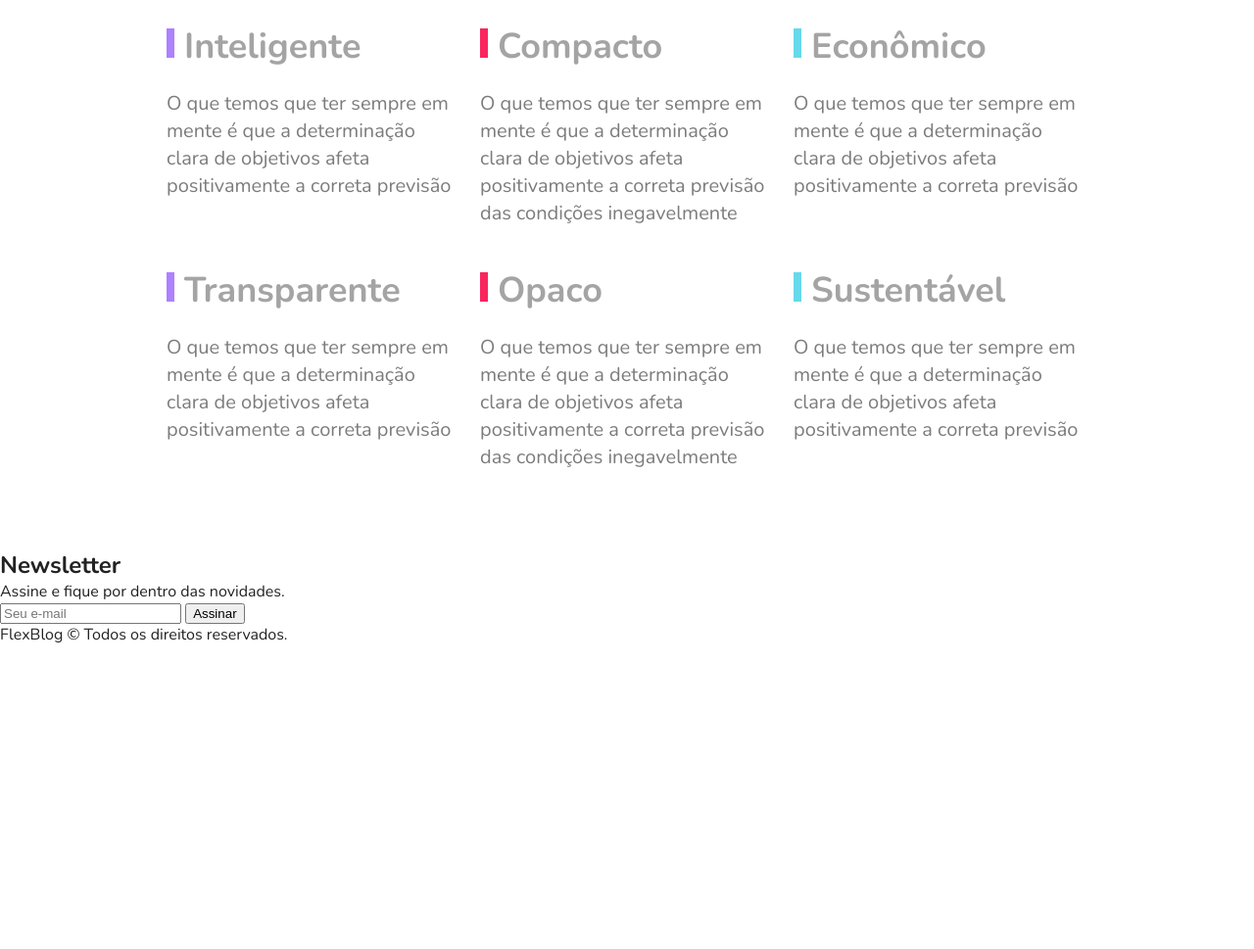
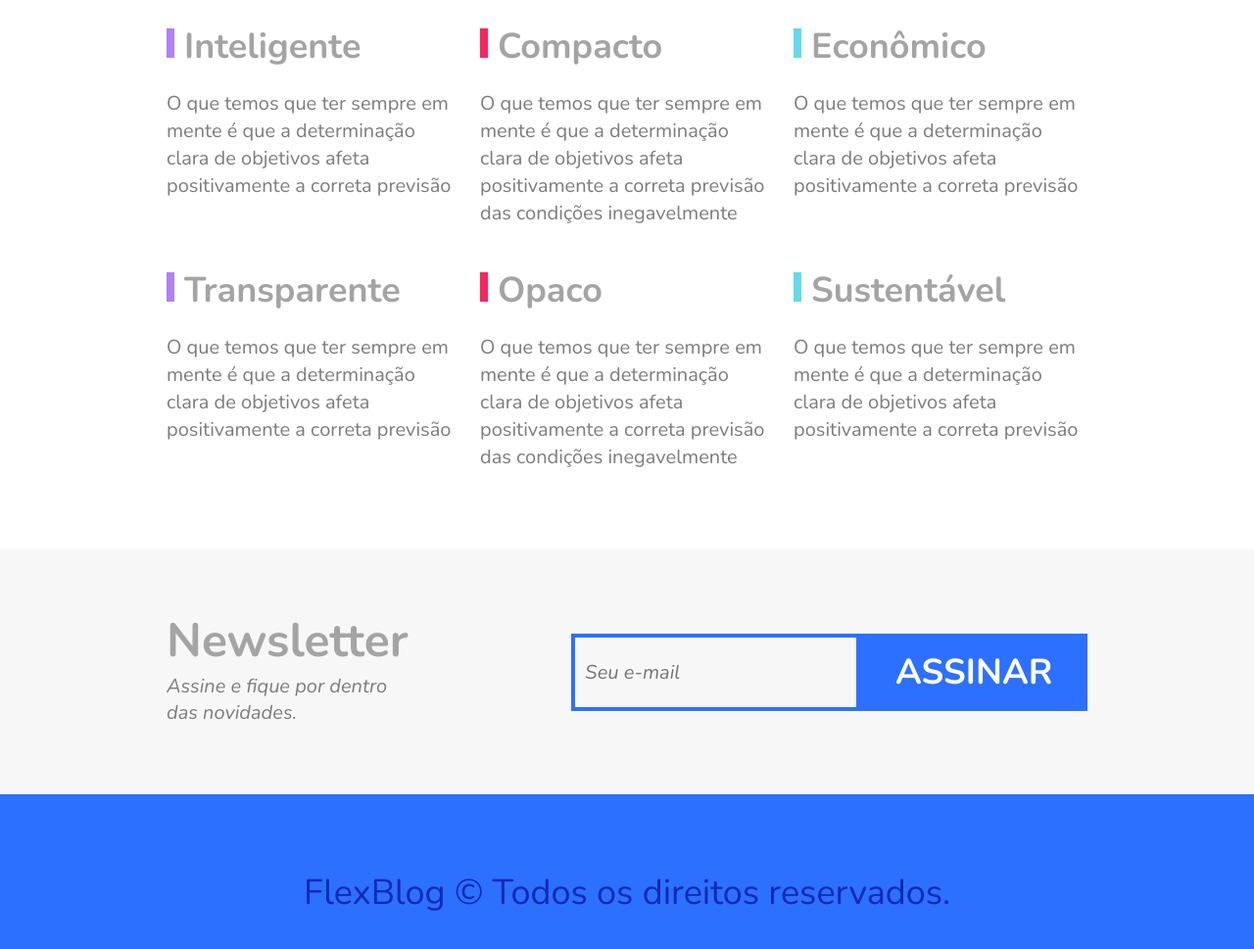
Before and after one commit to klevessonroseno/FlexBlog, a plain HTML site: page index.html in a window 1280 px wide. Shown: the part 2121-3090 px from the top of the page at 98% size. Before the commit the page ends 2780 px from the top, so only its background shows below. Drawn offline with nearby package versions, Linux system fonts and the light colour scheme.

Commit message:
Estilizando Newsletter e footer

```diff
--- a/css/style.css
+++ b/css/style.css
@@ -321,3 +321,87 @@ img {
   line-height: 1.4;
   color: #7c7c7c;
 }
+
+/* NEWSLETTER */
+
+.newsletter {
+  background: #f7f7f7;
+  padding: 60px calc((100% - 960px) / 2);
+  display: flex;
+  flex-wrap: wrap;
+}
+
+.newsletter-info {
+  flex: 1 1 260px;
+  margin: 0 10px;
+}
+
+.newsletter-info h1 {
+  font-size: 3em;
+  color: #a4a4a4;
+}
+
+.newsletter-info p {
+  font-size: 1.25em;
+  font-style: italic;
+  max-width: 230px;
+  color: #7c7c7c;
+  margin-bottom: 10px;
+}
+
+.newsletter-form {
+  flex: 2 1 260px;
+  margin: 0 10px;
+  align-self: center;
+  display: flex;
+  flex-wrap: wrap;
+}
+
+.newsletter-form input {
+  flex: 3 1 200px;
+  font-size: 1.25em;
+  color: #7c7c7c;
+  font-style: italic;
+  font-family: "Nunito", Helvetica, Arial, sans-serif;
+  border: 4px solid #2c70ff;
+  background: transparent;
+  padding: 15px 10px;
+  margin: 0px;
+  border-radius: 0px;
+}
+
+.newsletter-form button {
+  flex: 1 1 200px;
+  font-family: "Nunito", Helvetica, Arial, sans-serif;
+  font-size: 2.25em;
+  font-weight: bold;
+  text-transform: uppercase;
+  background: #2c70ff;
+  color: white;
+  margin: 0px;
+  cursor: pointer;
+  border: 0px;
+  padding: 15px 10px;
+}
+
+@media (max-width: 600px) {
+  .newsletter-form button {
+    font-size: 1.5em;
+  }
+}
+
+/* FOOTER */
+
+.footer {
+  display: flex;
+  background: #2c70ff;
+  height: 200px;
+  align-items: center;
+}
+
+.footer p {
+  flex: 1;
+  text-align: center;
+  font-size: 2.25em;
+  color: #122ab2;
+}
```
